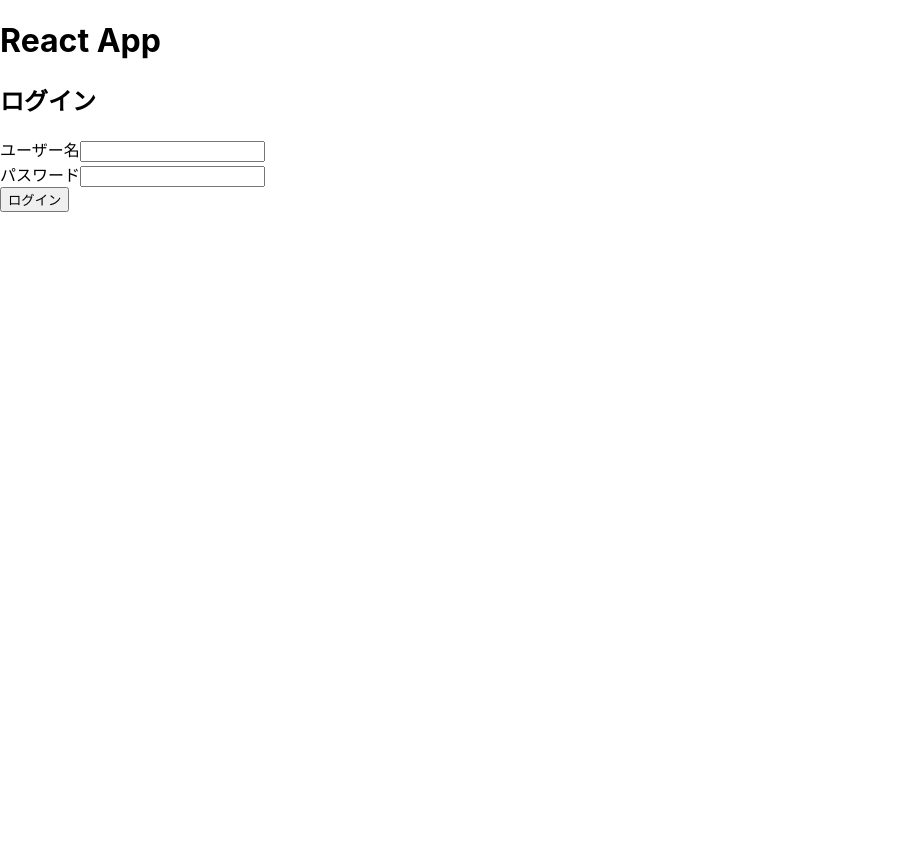
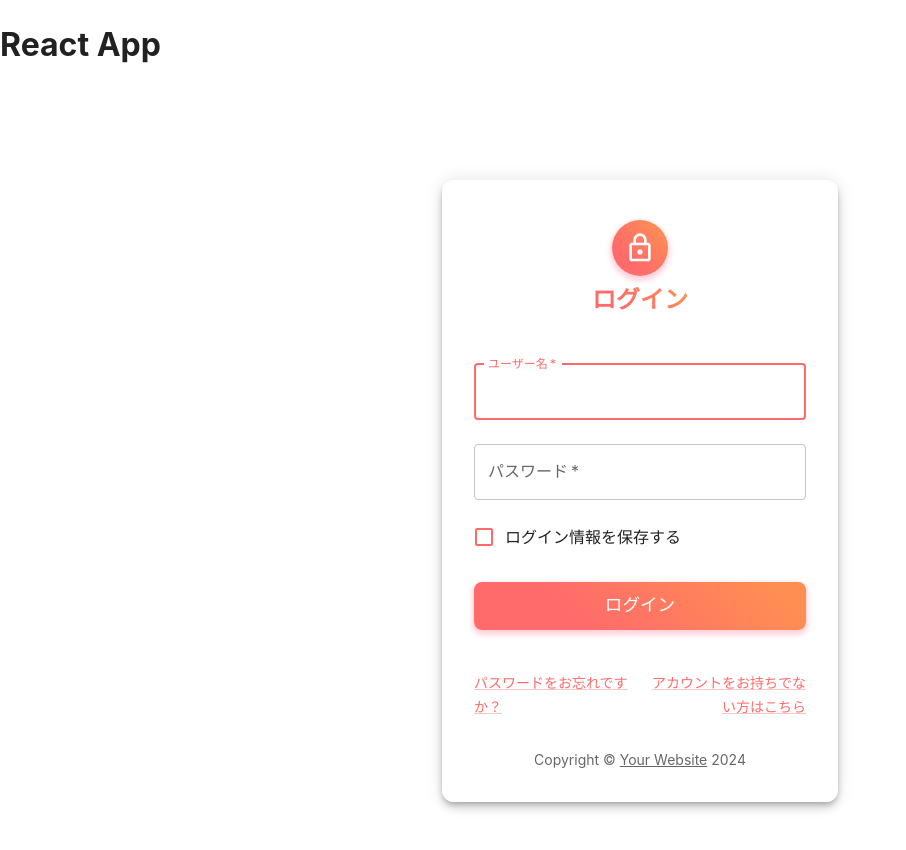
Before and after one commit to taakashifukada/ReactPlayGround, a React (Create React App) app in the folder app/react-app/: page /login in a window 1280 px wide. Shown: the top 850 px of the page, without its empty margins (0-906 px from the left). Before the commit the page ends 800 px from the top, so only its background shows below. Built offline with nearby package versions, Linux system fonts and the light colour scheme.

Commit message:
improved UI

```diff
--- a/app/react-app/package.json
+++ b/app/react-app/package.json
@@ -3,6 +3,10 @@
   "version": "0.1.0",
   "private": true,
   "dependencies": {
+    "@emotion/react": "^11.13.3",
+    "@emotion/styled": "^11.13.0",
+    "@mui/icons-material": "^6.1.6",
+    "@mui/material": "^6.1.6",
     "@testing-library/jest-dom": "^5.17.0",
     "@testing-library/react": "^13.4.0",
     "@testing-library/user-event": "^13.5.0",
--- a/app/react-app/src/components/Login.tsx
+++ b/app/react-app/src/components/Login.tsx
@@ -1,62 +1,287 @@
+// src/components/Login.tsx
 import React, { useState } from 'react';
 import { useNavigate } from 'react-router-dom';
+import {
+  Avatar,
+  Button,
+  CssBaseline,
+  TextField,
+  FormControlLabel,
+  Checkbox,
+  Link,
+  Paper,
+  Box,
+  Grid,
+  Typography,
+  Alert,
+  CircularProgress,
+  Container
+} from '@mui/material';
+import LockOutlinedIcon from '@mui/icons-material/LockOutlined';
+import { createTheme, ThemeProvider } from '@mui/material/styles';
+import { styled } from '@mui/material/styles';
 import { authApi } from '../api/authApi';
+
+// スタイル付きコンポーネントの定義
+const GradientButton = styled(Button)(({ theme }) => ({
+  background: 'linear-gradient(45deg, #FF6B6B 30%, #FF8E53 90%)',
+  border: 0,
+  borderRadius: 8,
+  boxShadow: '0 3px 5px 2px rgba(255, 105, 135, .3)',
+  color: 'white',
+  height: 48,
+  padding: '0 30px',
+  transition: 'all 0.3s ease-in-out',
+  '&:hover': {
+    transform: 'translateY(-2px)',
+    boxShadow: '0 6px 10px 2px rgba(255, 105, 135, .3)',
+  },
+}));
+
+const GradientAvatar = styled(Avatar)(({ theme }) => ({
+  background: 'linear-gradient(45deg, #FF6B6B 30%, #FF8E53 90%)',
+  boxShadow: '0 3px 5px 2px rgba(255, 105, 135, .3)',
+}));
+
+function Copyright(props: any) {
+  return (
+    <Typography variant="body2" color="text.secondary" align="center" {...props}>
+      {'Copyright © '}
+      <Link color="inherit" href="https://your-website.com/">
+        Your Website
+      </Link>{' '}
+      {new Date().getFullYear()}
+    </Typography>
+  );
+}
+
+// カスタムテーマの作成
+const theme = createTheme({
+  palette: {
+    primary: {
+      main: '#FF6B6B',
+      light: '#FF8E53',
+      dark: '#FF5252',
+    },
+    secondary: {
+      main: '#FF8E53',
+    },
+  },
+  components: {
+    MuiTextField: {
+      styleOverrides: {
+        root: {
+          '& .MuiOutlinedInput-root': {
+            '&:hover fieldset': {
+              borderColor: '#FF6B6B',
+            },
+            '&.Mui-focused fieldset': {
+              borderColor: '#FF6B6B',
+            },
+          },
+        },
+      },
+    },
+    MuiCheckbox: {
+      styleOverrides: {
+        root: {
+          color: '#FF6B6B',
+          '&.Mui-checked': {
+            color: '#FF6B6B',
+          },
+        },
+      },
+    },
+    MuiLink: {
+      styleOverrides: {
+        root: {
+          color: '#FF6B6B',
+          '&:hover': {
+            color: '#FF8E53',
+          },
+        },
+      },
+    },
+  },
+  typography: {
+    fontFamily: [
+      '-apple-system',
+      'BlinkMacSystemFont',
+      '"Segoe UI"',
+      'Roboto',
+      '"Helvetica Neue"',
+      'Arial',
+      'sans-serif',
+    ].join(','),
+  },
+});
 
 const Login: React.FC = () => {
   const navigate = useNavigate();
   const [username, setUsername] = useState('');
   const [password, setPassword] = useState('');
   const [error, setError] = useState('');
+  const [loading, setLoading] = useState(false);
+  const [rememberMe, setRememberMe] = useState(false);
 
-  const handleSubmit = async (e: React.FormEvent) => {
+  const handleSubmit = async (e: React.FormEvent<HTMLFormElement>) => {
     e.preventDefault();
+    setLoading(true);
+    setError('');
+
     try {
       const response = await authApi.login({ username, password });
-      // トークンをローカルストレージに保存
       localStorage.setItem('token', response.token);
-      // ユーザー情報を保存
       localStorage.setItem('user', JSON.stringify(response.user));
+
+      if (rememberMe) {
+        localStorage.setItem('rememberedUsername', username);
+      } else {
+        localStorage.removeItem('rememberedUsername');
+      }
+
       navigate('/dashboard');
     } catch (err) {
       setError('ログインに失敗しました。認証情報を確認してください。');
+    } finally {
+      setLoading(false);
     }
   };
 
+  React.useEffect(() => {
+    const rememberedUsername = localStorage.getItem('rememberedUsername');
+    if (rememberedUsername) {
+      setUsername(rememberedUsername);
+      setRememberMe(true);
+    }
+  }, []);
+
   return (
-    <div className="min-h-screen flex items-center justify-center">
-      <div className="bg-white p-8 rounded shadow-md w-96">
-        <h2 className="text-2xl font-bold mb-6">ログイン</h2>
-        {error && <div className="bg-red-100 text-red-700 p-3 rounded mb-4">{error}</div>}
-        <form onSubmit={handleSubmit}>
-          <div className="mb-4">
-            <label className="block text-gray-700 mb-2">ユーザー名</label>
-            <input
-              type="text"
+    <ThemeProvider theme={theme}>
+      <Container component="main" maxWidth="xs" sx={{
+        height: '100vh',
+        display: 'flex',
+        alignItems: 'center',
+        justifyContent: 'center'
+      }}>
+        <CssBaseline />
+        <Paper
+          elevation={6}
+          sx={{
+            width: '100%',
+            p: 4,
+            display: 'flex',
+            flexDirection: 'column',
+            alignItems: 'center',
+            borderRadius: 3,
+            background: 'rgba(255, 255, 255, 0.95)',
+            backdropFilter: 'blur(10px)',
+          }}
+        >
+          <GradientAvatar sx={{ m: 1, width: 56, height: 56 }}>
+            <LockOutlinedIcon sx={{ fontSize: 32 }} />
+          </GradientAvatar>
+          <Typography component="h1" variant="h5" sx={{
+            mb: 3,
+            background: 'linear-gradient(45deg, #FF6B6B 30%, #FF8E53 90%)',
+            backgroundClip: 'text',
+            textFillColor: 'transparent',
+            fontWeight: 'bold'
+          }}>
+            ログイン
+          </Typography>
+          <Box component="form" noValidate onSubmit={handleSubmit} sx={{ mt: 1, width: '100%' }}>
+            {error && (
+              <Alert
+                severity="error"
+                sx={{
+                  mb: 2,
+                  borderRadius: 2,
+                }}
+              >
+                {error}
+              </Alert>
+            )}
+            <TextField
+              margin="normal"
+              required
+              fullWidth
+              id="username"
+              label="ユーザー名"
+              name="username"
+              autoComplete="username"
+              autoFocus
               value={username}
               onChange={(e) => setUsername(e.target.value)}
-              className="w-full p-2 border rounded"
+              disabled={loading}
+              sx={{
+                bgcolor: 'background.paper',
+                borderRadius: 1,
+              }}
+            />
+            <TextField
+              margin="normal"
               required
-            />
-          </div>
-          <div className="mb-6">
-            <label className="block text-gray-700 mb-2">パスワード</label>
-            <input
+              fullWidth
+              name="password"
+              label="パスワード"
               type="password"
+              id="password"
+              autoComplete="current-password"
               value={password}
               onChange={(e) => setPassword(e.target.value)}
-              className="w-full p-2 border rounded"
-              required
+              disabled={loading}
+              sx={{
+                bgcolor: 'background.paper',
+                borderRadius: 1,
+              }}
             />
-          </div>
-          <button
-            type="submit"
-            className="w-full bg-blue-500 text-white py-2 px-4 rounded hover:bg-blue-600"
-          >
-            ログイン
-          </button>
-        </form>
-      </div>
-    </div>
+            <FormControlLabel
+              control={
+                <Checkbox
+                  value="remember"
+                  color="primary"
+                  checked={rememberMe}
+                  onChange={(e) => setRememberMe(e.target.checked)}
+                />
+              }
+              label="ログイン情報を保存する"
+              sx={{ mt: 1 }}
+            />
+            <GradientButton
+              type="submit"
+              fullWidth
+              size="large"
+              sx={{
+                mt: 3,
+                mb: 2,
+                fontSize: '1.1rem'
+              }}
+              disabled={loading}
+            >
+              {loading ? (
+                <CircularProgress size={24} color="inherit" />
+              ) : (
+                'ログイン'
+              )}
+            </GradientButton>
+            <Grid container spacing={2} sx={{ mt: 1 }}>
+              <Grid item xs={12} sm={6}>
+                <Link href="#" variant="body2">
+                  パスワードをお忘れですか？
+                </Link>
+              </Grid>
+              <Grid item xs={12} sm={6} sx={{ textAlign: { sm: 'right' } }}>
+                <Link href="#" variant="body2">
+                  アカウントをお持ちでない方はこちら
+                </Link>
+              </Grid>
+            </Grid>
+            <Copyright sx={{ mt: 4 }} />
+          </Box>
+        </Paper>
+      </Container>
+    </ThemeProvider>
   );
 };
 
```
Also changed, not shown: 1 other file (tests, documents, lock files or other folders).
